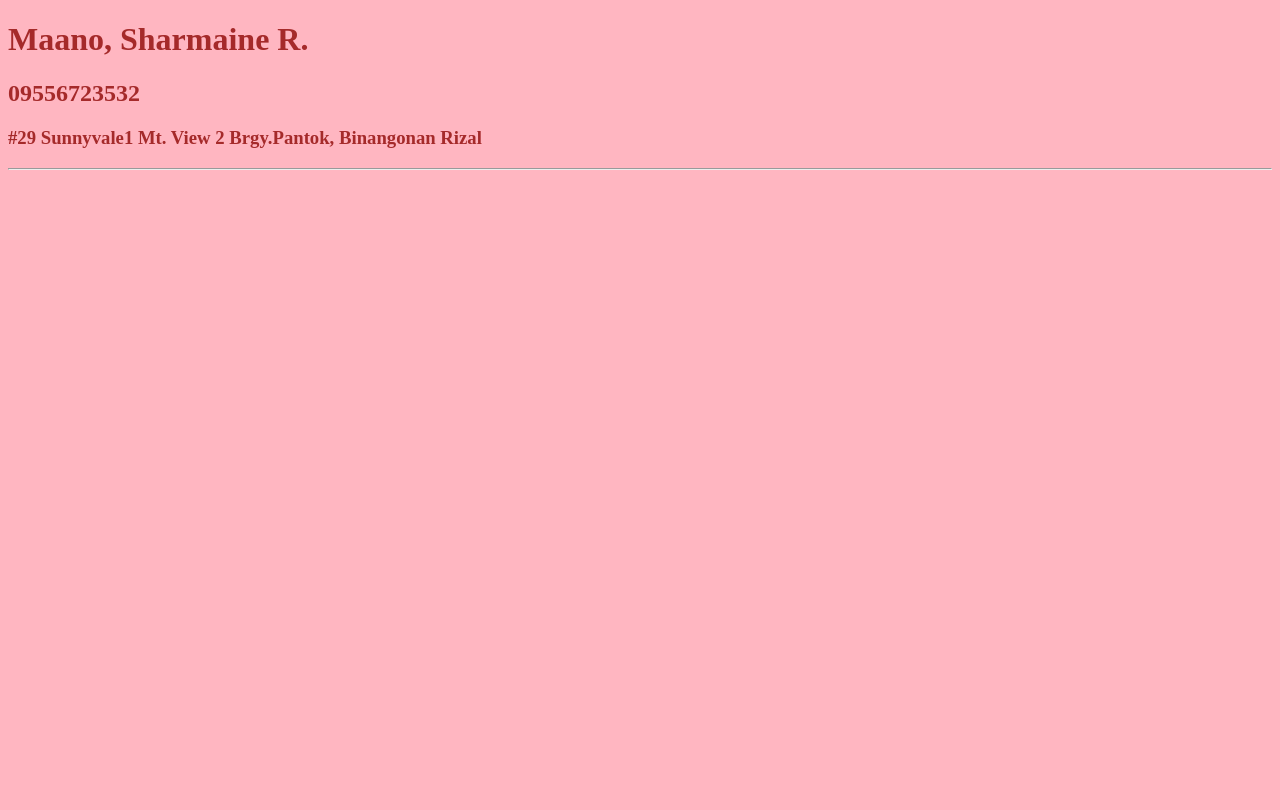
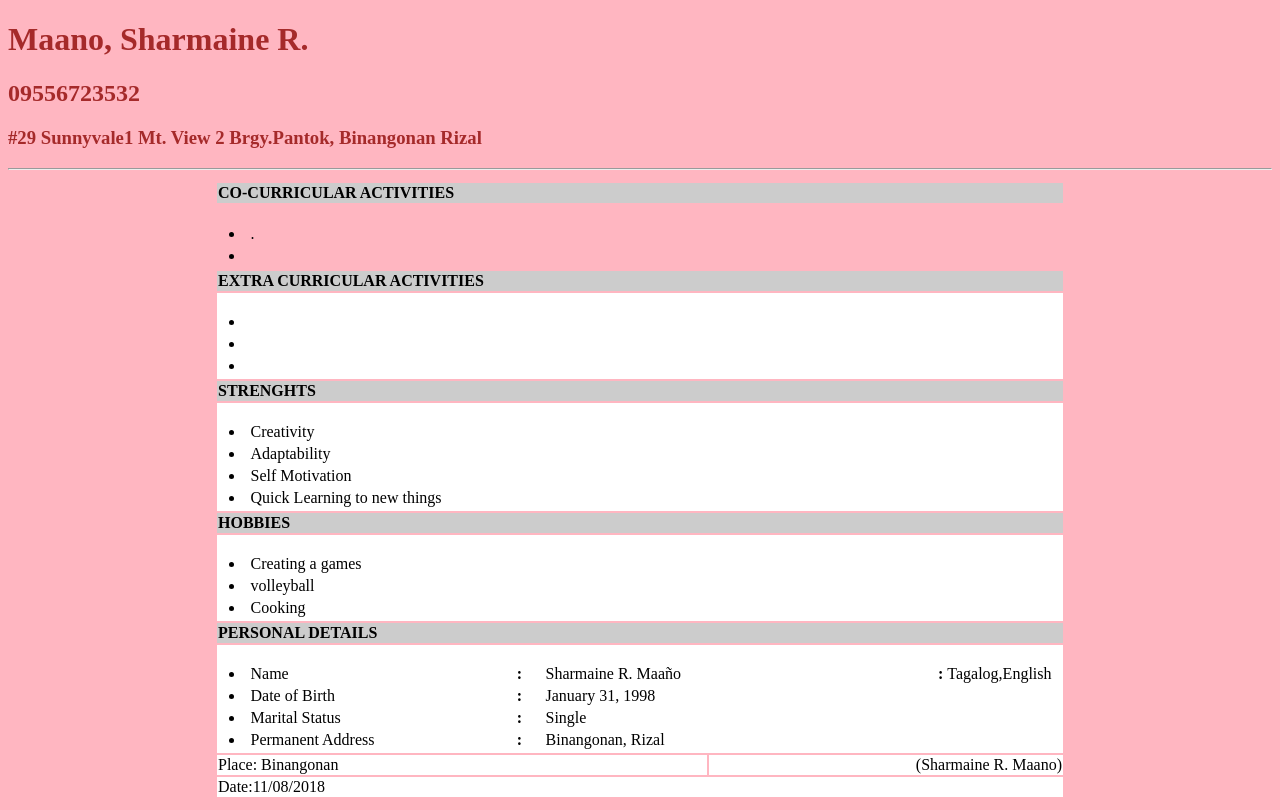
Before and after one commit to sharmainemaano/online-resume-project, a plain HTML site: page index.html in a window 1280 px wide. Drawn offline with Linux system fonts and the light colour scheme.

Commit message:
Update index.html

```diff
--- a/index.html
+++ b/index.html
@@ -12,6 +12,159 @@
 	<h3>#29 Sunnyvale1 Mt. View 2 Brgy.Pantok, Binangonan Rizal</h3>
 	<hr>
 
+	<!DOCTYPE html PUBLIC "-//W3C//DTD XHTML 1.0 Transitional//EN"
+"http://www.w3.org/TR/xhtml1/DTD/xhtml1-transitional.dtd">
+<html xmlns="http://www.w3.org/1999/xhtml">
+<head>
+<meta http-equiv="Content-Type" content="text/html; charset=utf-8" />
+<title>Resume in HTML</title>
+<link href="style.css" rel="stylesheet" type="text/css" />
+</head>
+<body>
+<table width="850" border="0" align="center">
+  <tr>
+    <td><table width="850" border="0">
+      <tr>
+
+        <td colspan="2" bgcolor="#CCCCCC"><strong>CO-CURRICULAR ACTIVITIES</strong></td>
+        </tr>
+      <tr>
+        <td colspan="2"><table width="829" border="0" align="center">
+          <tr>
+            <ul>
+              <td width="513"><li>.</li></td>
+            </ul>
+          </tr>
+          <tr>
+            <ul>
+              <td><li></li></td>
+            </ul>
+          </tr>
+        </table></td>
+      </tr>
+      <tr>
+        <td colspan="2" bgcolor="#CCCCCC"><strong>EXTRA CURRICULAR ACTIVITIES</strong></td>
+      </tr>
+      <tr>
+        <td colspan="2" bgcolor="#FFFFFF"><table width="829" border="0" align="center">
+          <tr>
+            <ul>
+              <td width="513"><li></li></td>
+            </ul>
+          </tr>
+          <tr>
+            <ul>
+              <td><li></li></td>
+            </ul>
+          </tr>
+          <tr>
+            <ul>
+              <td><li></li></td>
+            </ul>
+          </tr>
+        </table></td>
+      </tr>
+      <tr>
+        <td colspan="2" bgcolor="#CCCCCC"><strong>STRENGHTS</strong></td>
+      </tr>
+      <tr>
+        <td colspan="2" bgcolor="#FFFFFF"><table width="829" border="0" align="center">
+          <tr>
+          <ul>
+            <td width="513"><li>Creativity</li></td>
+            </ul>
+          </tr>
+          <tr>
+          <ul>
+            <td><li>Adaptability</li></td>
+            </ul>
+          </tr>
+          <tr>
+          <ul>
+            <td><li>Self Motivation</li></td>
+            </ul>
+          </tr>
+          <tr>
+          <ul>
+            <td><li>Quick Learning to new things</li></td>
+            </ul>
+          </tr>
+        </table></td>
+      </tr>
+      <tr>
+        <td colspan="2" bgcolor="#CCCCCC"><strong>HOBBIES</strong></td>
+      </tr>
+      <tr>
+        <td colspan="2" bgcolor="#FFFFFF"><table width="829" border="0" align="center">
+          <tr>
+          <ul>
+            <td width="513"><li>Creating a games</li></td>
+            </ul>
+          </tr>
+          <tr>
+          <ul>
+            <td><li>volleyball</li></td>
+            </ul>
+          </tr>
+          <tr>
+          <ul>
+            <td><li>Cooking</li></td>
+            </ul>
+          </tr>
+
+        </table></td>
+      </tr>
+      <tr>
+        <td colspan="2" bgcolor="#CCCCCC"><strong>PERSONAL DETAILS</strong></td>
+      </tr>
+      <tr>
+        <td colspan="2" bgcolor="#FFFFFF"><table width="829" border="0" align="center">
+          <tr>
+            <ul>
+              <td width="331"><li>Name</li></td>
+              <td width="29"><strong>:</strong></td>
+              <td width="455">Sharmaine R. Maaño</td>
+              <td><strong>:</strong></td>
+              <td>Tagalog,English</td>
+            </ul>
+          </tr>
+          <tr>
+            <ul>
+              <td><li>Date of Birth</li></td>
+              <td><strong>:</strong></td>
+              <td>January 31, 1998</td>
+            </ul>
+          </tr>
+          <tr>
+            <ul>
+              <td><li>Marital Status</li></td>
+              <td><strong>:</strong></td>
+              <td>Single
+            </ul
+          </tr>
+          <tr>
+            <ul>
+              <td><li>Permanent Address</li></td>
+              <td><strong>:</strong></td>
+              <td>Binangonan, Rizal</td>
+            </ul>
+          </tr>
+        </table></td
+      </tr>
+      <tr>
+        <td width="58%" bgcolor="#FFFFFF">Place: Binangonan</td>
+        <td width="42%" bgcolor="#FFFFFF"><div align="right">(Sharmaine R. Maano)</div></td>
+      </tr>
+      <tr>
+        <td colspan="2" bgcolor="#FFFFFF">Date:11/08/2018</td>
+      </tr>
+    </table></td>
+  </tr>
+</table>
+</body>
+</html>
+
+
 
 </body>
 </html>
```
